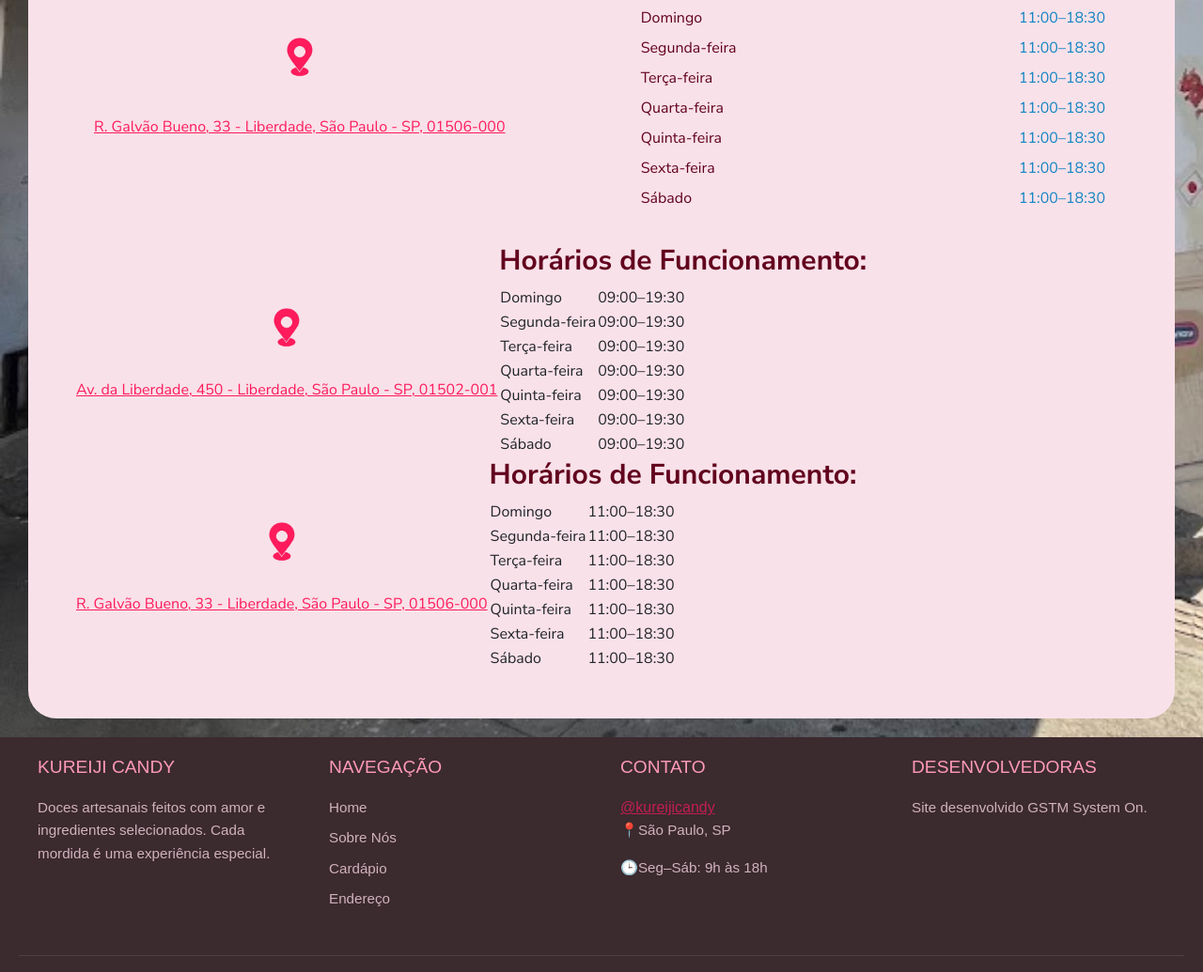
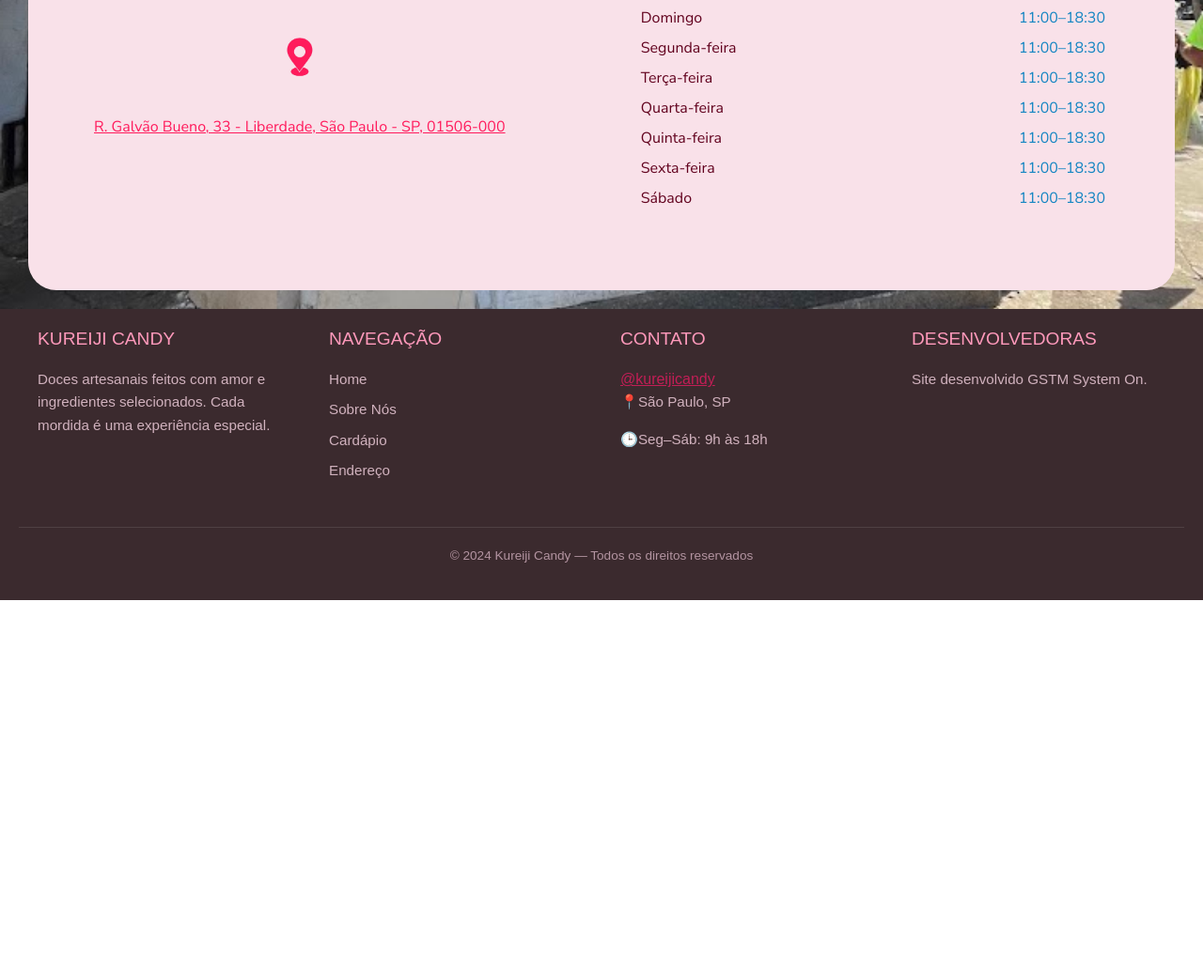
Before and after one commit to hiSarah-git/kureiji, a plain HTML site: page paginas/Contato_e_endereco.html in a window 1280 px wide. Shown: the part 986-2021 px from the top of the page at 94% size. After the commit the page ends 1625 px from the top, so only its background shows below. Drawn offline with nearby package versions, Linux system fonts and the light colour scheme.

Commit message:
exclui a organizacao de tabelas anterior

```diff
--- a/paginas/Contato_e_endereco.html
+++ b/paginas/Contato_e_endereco.html
@@ -109,76 +109,7 @@
   				</table>
 			</div>
 
-		<table class="endereco">
-			<tr>
-				<td>
-					<a
-						href="https://www.google.com/maps/place/Kureiji+Candy+-+Casar%C3%A3o+da+Liberdade/@-23.5567462,-46.6365027,17z/data=!3m1!4b1!4m6!3m5!1s0x94ce594316049821:0xfcb182c4a9b68155!8m2!3d-23.5567462!4d-46.6365027!16s%2Fg%2F11n44zfhsc?entry=ttu&g_ep=EgoyMDI2MDgxOS4wIKXMDSoASAFQAw%3D%3D" target="_blank">
-						<img src="../imagens/mapa_icone.png" /> </br>
-						Av. da Liberdade, 450 - Liberdade, São Paulo - SP, 01502-001
-					</a>
-				</td>
-				<td>
-					<h3>Horários de Funcionamento:</h3>
-					<table>
-						<tr><td>Domingo</td><td>09:00–19:30</td></tr>
-						<tr><td>Segunda-feira</td><td>09:00–19:30</td></tr>
-						<tr><td>Terça-feira</td><td>09:00–19:30</td></tr>
-						<tr><td>Quarta-feira</td><td>09:00–19:30</td></tr>
-						<tr><td>Quinta-feira</td><td>09:00–19:30</td></tr>
-						<tr><td>Sexta-feira</td><td>09:00–19:30</td></tr>
-						<tr><td>Sábado</td><td>09:00–19:30</td></tr>
-					</table>
-				</td>
-			</tr>
-		</table>
-
-		<table class="endereco">
-			<tr>
-				<td>
-					<a
-						href="https://www.google.com/maps/place/Galeria+Pingo+Doce/@-23.5558076,-46.6351554,17z/data=!3m1!4b1!4m6!3m5!1s0x94ce591626e097ed:0x21689919c6751422!8m2!3d-23.5558076!4d-46.6351554!16s%2Fg%2F11t7xzg5r9?hl=pt-BR&entry=ttu&g_ep=EgoyMDI2MDgxOS4wIKXMDSoASAFQAw%3D%3D" target="_blank">
-						<img src="../imagens/mapa_icone.png" /> </br>
-						R. Galvão Bueno, 33 - Liberdade, São Paulo - SP, 01506-000
-					</a>
-				</td>
-				<td>
-					<h3>Horários de Funcionamento:</h3>
-					<table>
-						<tr>
-							<td>Domingo</td>
-							<td>11:00–18:30</td>
-						</tr>
-						<tr>
-							<td>Segunda-feira</td>
-							<td>11:00–18:30</td>
-						</tr>
-						<tr>
-							<td>Terça-feira</td>
-							<td>11:00–18:30</td>
-						</tr>
-						<tr>
-							<td>Quarta-feira</td>
-							<td>11:00–18:30</td>
-						</tr>
-						<tr>
-							<td>Quinta-feira</td>
-							<td>11:00–18:30</td>
-						</tr>
-						<tr>
-							<td>Sexta-feira</td>
-							<td>11:00–18:30</td>
-						</tr>
-						<tr>
-							<td>Sábado</td>
-							<td>11:00–18:30</td>
-						</tr>
-					</table>
-				</td>
-			</tr>
-		</table>
-
-	</div>
+		</div>
 
 	<footer>
 		<div class="footer-content">
--- a/style/contatos.css
+++ b/style/contatos.css
@@ -127,6 +127,9 @@ h3 {
   font-size: 30px;
 }
 
+.endereco img{
+}
+
 .endereco a {
   color: #ff1b5c;
 }
```
